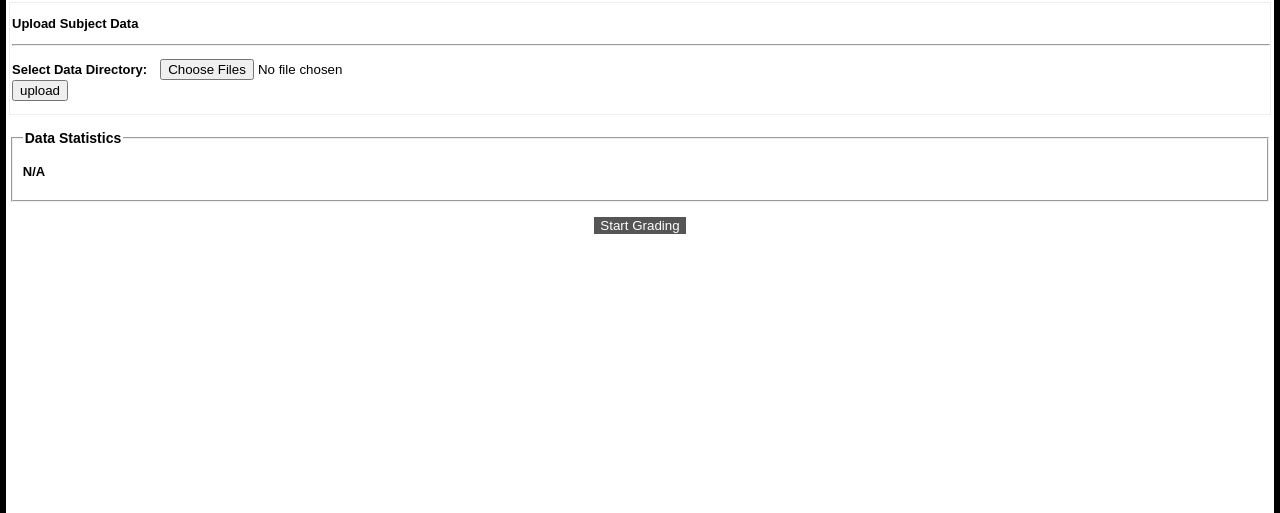
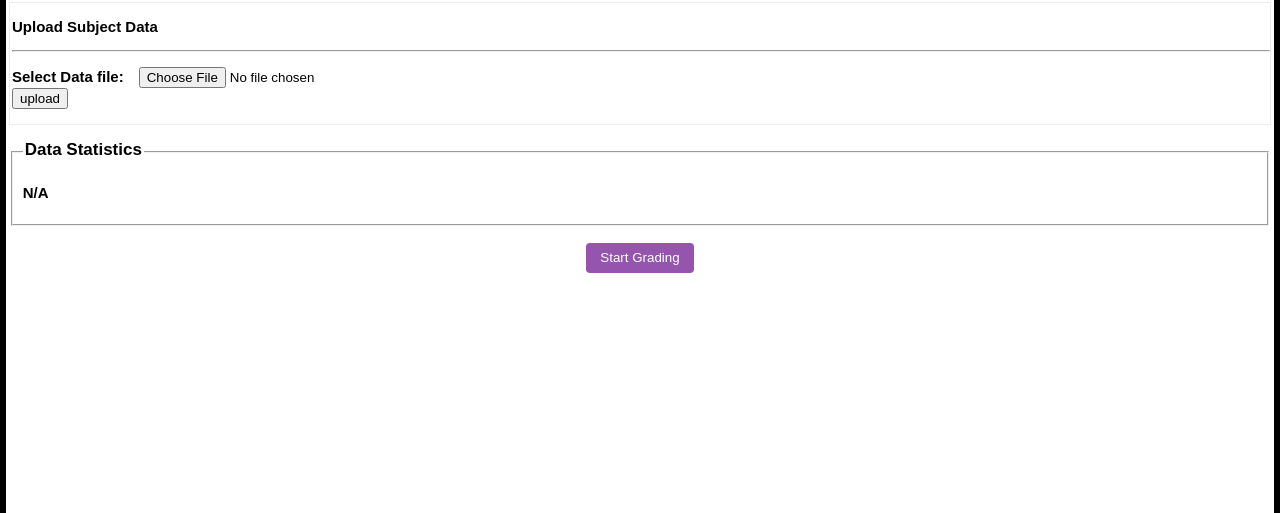
Before and after one commit to avarf/short_ans_grading_application, a Flask app: page / in a window 1280 px wide. Shown: the part 89-602 px from the top of the page. Run offline with Flask 2, Linux system fonts and the light colour scheme.

Commit message:
CSS changes and file upload modification

```diff
--- a/grading_application/app.py
+++ b/grading_application/app.py
@@ -507,6 +507,8 @@ input_filename, ques, question, pred, html_out = ["" for i in range(5)]
 current_ans, dataset_name, dataset_path, exam_name = ["" for i in range(4)]
 saved_expl, saved_grades = [{} for i in range(2)]
 
+total_answers = 31
+ans_num = 1
 directory = './data/csv/'
 selected = 'False'
 upload_status = 'False'
@@ -520,15 +522,16 @@ DUMMY_ANS_SCORE = "1"
 
 
 def init_application(dataset_path, student_ids, exam_name_lst):
-    global qlist, qlist, directory, data, list_corpus, list_labels, input_filename
+    global qlist, qlist, directory, data, list_corpus, list_labels
     global questions, question, X_train, X_test, y_train, y_test, stud_ans
-    global upload_status
+    global upload_status, total_answers, input_filename
     qlist, unique_questions = jupyter_to_csv(
         dataset_path, student_ids, exam_name_lst)
     ques = qlist[0]
 
     input_filename = ques+".csv"
     data, list_corpus, list_labels = read_csv(directory+ques+".csv")
+    total_answers = len(list_corpus)
     questions = data["question"].unique().tolist()
     question = questions[0]
 
@@ -556,21 +559,24 @@ def index():
 def upload_file():
     global upload_status, dataset_name, dataset_path, exam_name
     total_students = 0
-    if request.method == 'POST' and 'data_dir' in request.files:
-        uploaded_files = request.files.getlist('data_dir')
-        filename = []
 
-        for file in uploaded_files:
+    if request.method == 'POST':
+        if 'data_file' not in request.files:
+            flash('No file part')
+            return redirect(request.url)
+
+        file = request.files['data_file']
+        if file.filename == '':
+            flash('No file selected for uploading')
+            return redirect(request.url)
+        if file and allowed_file(file.filename):
             filename = secure_filename(file.filename)
-            if allowed_file(file.filename):
-                #total_students = total_students + 1
-                file.save(os.path.join(app.config['UPLOAD_FOLDER'], filename))
-                path_to_zip = os.path.join(
-                    app.config['UPLOAD_FOLDER'], filename)
-                zf = ZipFile(path_to_zip, 'r')
-                zf.extractall('./data/uploads/')
-                zf.close()
-                os.remove(path_to_zip)
+            file.save(os.path.join(app.config['UPLOAD_FOLDER'], filename))
+            path_to_zip = os.path.join(app.config['UPLOAD_FOLDER'], filename)
+            zf = ZipFile(path_to_zip, 'r')
+            zf.extractall('./data/uploads/')
+            zf.close()
+            os.remove(path_to_zip)
 
         dataset_names = os.listdir('./data/uploads/')
         dataset_entries = []
@@ -602,7 +608,7 @@ def upload_file():
 
 @app.route('/start', methods=['GET', 'POST'])
 def start():
-    global stud_ans, current_ans
+    global stud_ans, current_ans, total_answers, ans_num
     current_ans = ""
     current_ans = current_ans+stud_ans[0]
     stud_ans.remove(current_ans)
@@ -612,13 +618,15 @@ def start():
                            qlist=qlist,
                            question=question,
                            model_ans=model_ans,
+                           total_answers=total_answers,
+                           ans_num=ans_num,
                            selected=selected)
 
 
 @app.route('/new', methods=['GET', 'POST'])
 def new():
-    global stud_ans, directory, data, list_corpus, list_labels, current_ans
-    global X_train, X_test, y_train, y_test, saved_expl, saved_grades
+    global stud_ans, directory, data, list_corpus, list_labels, current_ans, ans_num
+    global X_train, X_test, y_train, y_test, saved_expl, saved_grades, total_answers
     global selected, qlist, ques, question, model_ans, question_filenames, input_filename
 
     if request.method == "POST":
@@ -628,6 +636,7 @@ def new():
         input_filename = ques+".csv"
         filepath = directory+input_filename
         data, list_corpus, list_labels = read_csv(filepath)
+        total_answers = len(list_corpus)
         safe_strings()
 
         questions = data["question"].unique().tolist()
@@ -654,14 +663,16 @@ def new():
                                ques=ques,
                                question=question,
                                model_ans=model_ans,
+                               total_answers=total_answers,
+                               ans_num=ans_num,
                                selected=selected)
 
 
 @app.route("/grading", methods=['GET', 'POST'])
 def grading():
-    global stud_ans, scores, X_train, X_test, y_train
+    global stud_ans, scores, X_train, X_test, y_train, total_answers
     global selected, qlist, ques, question, model_ans, current_ans
-    global saved_grades, saved_expl, feedback
+    global saved_grades, saved_expl, feedback, ans_num
 
     feedback = "False"
     ans = ""
@@ -687,7 +698,7 @@ def grading():
         y_train.append(DEFAULT_SCORE)
         y_train.append(DUMMY_ANS_SCORE)
         pred, html_out = grade_and_explain(feedback)
-
+        ans_num = ans_num+1
         return render_template('autograde.html', html_out=html_out,
                                pred=pred,
                                feedback=feedback,
@@ -695,22 +706,27 @@ def grading():
                                ques=ques,
                                question=question,
                                model_ans=model_ans,
+                               total_answers=total_answers,
+                               ans_num=ans_num,
                                selected=selected)
 
     if request.method == "POST":
+        ans_num = ans_num+1
         return render_template('index.html', current_ans=current_ans,
                                qlist=qlist,
                                ques=ques,
                                question=question,
                                model_ans=model_ans,
+                               total_answers=total_answers,
+                               ans_num=ans_num,
                                selected=selected)
 
 
 @app.route("/feedback", methods=['GET', 'POST'])
 def handle_feedback():
     global zero_phrases, one_phrases, two_phrases, y_pred, X_test
-    global vocab_zero, vocab_one, vocab_two, html_out, pred
-    global selected, qlist, ques, question, model_ans
+    global vocab_zero, vocab_one, vocab_two, html_out, pred, ans_num
+    global selected, qlist, ques, question, model_ans, total_answers
     global true_grades, feedback_green, feedback_red, end, feedback
 
     human_label = request.form.get('new_points', None)
@@ -779,6 +795,8 @@ def handle_feedback():
                                ques=ques,
                                question=question,
                                model_ans=model_ans,
+                               total_answers=total_answers,
+                               ans_num=ans_num,
                                selected=selected)
 
 
@@ -786,8 +804,8 @@ def handle_feedback():
 def postfeedback():
     global zero_phrases, one_phrases, two_phrases, X_train, y_train, X_test, y_pred
     global vocab_zero, vocab_one, vocab_two, html_out, pred
-    global selected, qlist, ques, question, model_ans
-    global saved_ans, given_grades, end, feedback
+    global selected, qlist, ques, question, model_ans, total_answers
+    global saved_ans, given_grades, end, feedback, ans_num
 
     end = None
     saved = None
@@ -819,6 +837,7 @@ def postfeedback():
 
     if request.method == "POST":
         feedback = "False"
+        ans_num = ans_num+1
         return render_template('autograde.html', html_out=html_out,
                                pred=pred,
                                feedback=feedback,
@@ -828,6 +847,8 @@ def postfeedback():
                                ques=ques,
                                question=question,
                                model_ans=model_ans,
+                               total_answers=total_answers,
+                               ans_num=ans_num,
                                selected=selected)
 
 
@@ -835,7 +856,7 @@ def postfeedback():
 def create_output_csv():
     global data, input_filename, list_corpus, saved_grades, saved_expl
     global html_out, pred, selected, qlist, ques, question, model_ans
-    global saved_ans, given_grades, end, feedback
+    global saved_ans, given_grades, end, feedback, total_answers, ans_num
 
     id_for_ans = data['student_id'].tolist()
     ques_num = data['question_number'].tolist()
@@ -877,6 +898,8 @@ def create_output_csv():
                            ques=ques,
                            question=question,
                            model_ans=model_ans,
+                           total_answers=total_answers,
+                           ans_num=ans_num,
                            selected=selected)
 
 
--- a/grading_application/static/css/styles.css
+++ b/grading_application/static/css/styles.css
@@ -53,20 +53,20 @@ padding-bottom: 0px;
 }
 
 p {
-font-size: 13px
+font-size: 15px
 }
 
 p.note {
-font-size: 9px
+font-size: 11px
 }
 
 legend {
   display: block;
   padding-left: 2px;
   padding-right: 2px;
-  padding-bottom: 0px;
+  padding-bottom: 4px;
   border-radius: 12px;
-  font-size: 14px
+  font-size: 17px
 }
 
 input[type=radio] {
@@ -85,16 +85,51 @@ input[type=radio] {
     color: white;
 }
 
-#next_answer {
-    text-align: center;
+button.grade_next {
+    display: inline-block;
+    background-color: #555555;
+    margin: 2px 0;
+    border: solid 1px transparent;
+    color: white;
+    border-radius: 4px;
+    padding: 0.5em 1em;
+    color: #FFFFFF;
+    background-color: #9555AF;
+}
+
+button.grade_next:active {
+    transform: translateY(1px);
+    filter: saturate(150%);
+}
+
+button.grade_next:hover {
+    color: #9050AA;
+    border-color: currentColor;
+    background-color: white;
 }
 
 button.next_ans {
     display: inline-block;
     background-color: #555555;
-    border: none;
-    color: white;
+    margin: 2px 0;
+    border: solid 1px transparent;
     justify-content: center;
+    text-align: center;
+    border-radius: 4px;
+    padding: 0.5em 1em;
+    color: #FFFFFF;
+    background-color: #9555AF;
+}
+
+button.next_ans:active {
+    transform: translateY(1px);
+    filter: saturate(150%);
+}
+
+button.next_ans:hover {
+    color: #9050AA;
+    border-color: currentColor;
+    background-color: white;
 }
 
 #navigate {
@@ -104,7 +139,54 @@ button.next_ans {
 button.feedback {
     display: inline-block;
     background-color: #4CAF50;
-    border: none;
+    margin: 2px 0;
+    border: solid 1px transparent;
     color: white;
+    text-align: center;
     justify-content: center;
+    border-radius: 4px;
+    padding: 0.5em 1em;
 }
+
+button.feedback:active {
+    transform: translateY(1px);
+    filter: saturate(150%);
+}
+
+button.feedback:hover {
+    color: #9050AA;
+    border-color: currentColor;
+    background-color: white;
+}
+
+.form-radio
+{
+     position: relative;
+     top: 0;
+     left: 0;
+     height: 25px;
+     width: 25px;
+     background-color: #eee;
+     border-radius: 50%;
+}
+
+.form-radio:hover
+{
+    background-color: #ccc;
+}
+.form-radio:checked
+{
+    background-color: #2196F3;
+
+}
+.form-radio:checked::after
+{
+    display: none;
+    top: 9px;
+    left: 9px;
+    width: 8px;
+    height: 8px;
+    border-radius: 50%;
+    background: white;
+
+}
--- a/grading_application/templates/autograde.html
+++ b/grading_application/templates/autograde.html
@@ -41,7 +41,7 @@
    <br>
     <fieldset>
   	<legend><b>Grading</b></legend>
-	<p><b>Student Answer:</b> {{ html_out }}</p>
+	<p><b>Student Answer {{ ans_num}} / {{ total_answers }}:</b> {{ html_out }}</p>
     {% if human_label %}
 	<p><b>Assigned Grade:  {{ pred }}</b></p>
     {% else %}
--- a/grading_application/templates/file_upload.html
+++ b/grading_application/templates/file_upload.html
@@ -14,7 +14,7 @@
 	    <form action="/upload" method="post" enctype="multipart/form-data" >
 	    <p><b>Upload Subject Data</b> </p>
 	    <hr>
-		<p><b>Select Data Directory:</b>&emsp;<input id="picker" type="file" name='data_dir' webkitdirectory multiple=""/>
+		<p><b>Select Data file:</b>&emsp;<input id="picker" type="file" name='data_file' autocomplete="off" required/>
 		<br><input type='submit' value='upload'>
 	    	</p>
 	    </form>
--- a/setup.py
+++ b/setup.py
@@ -5,7 +5,7 @@ with open("README.md", "r") as fh:
 
 setuptools.setup(
     name="grading_application",
-    version="0.0.1",
+    version="0.0.6",
     author="Ravikiran Bhat",
     author_email="ravikiranbhat243@gmail.com",
     description="Short answer grading assistant with active learning support",
```
Also changed, not shown: grading_application/templates/index.html (+5 -5 lines), README.md.
